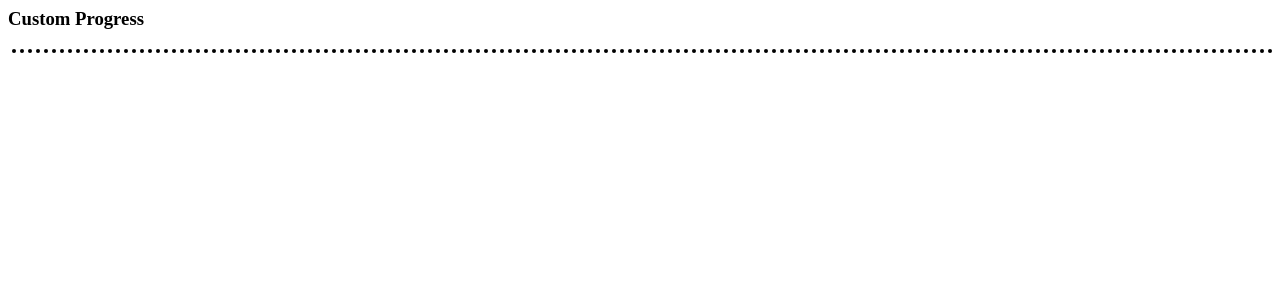
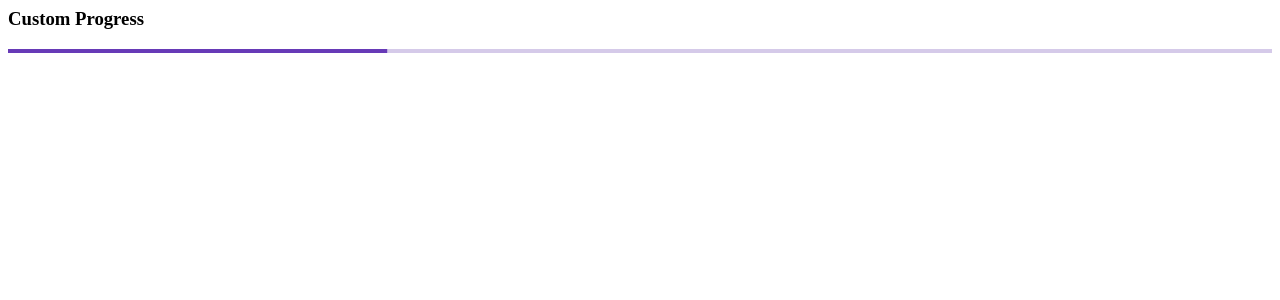
Before and after one commit to avijitmaharana/stock-list, an Angular app: page / in a window 1280 px wide. Shown: the top 300 px of the page. Built offline with nearby package versions, Linux system fonts and the light colour scheme.

Commit message:
2 files modified

```diff
--- a/src/app/app.component.html
+++ b/src/app/app.component.html
@@ -1,4 +1,4 @@
 <h3>Custom Progress</h3>
 
-<mat-progress-bar color="warn" value="30">
+<mat-progress-bar color="primary" value="30">
 </mat-progress-bar>
--- a/src/styles.css
+++ b/src/styles.css
@@ -1 +1,2 @@
 /* Add application styles & imports to this file! */
+@import '@angular/material/prebuilt-themes/deeppurple-amber.css';
```
